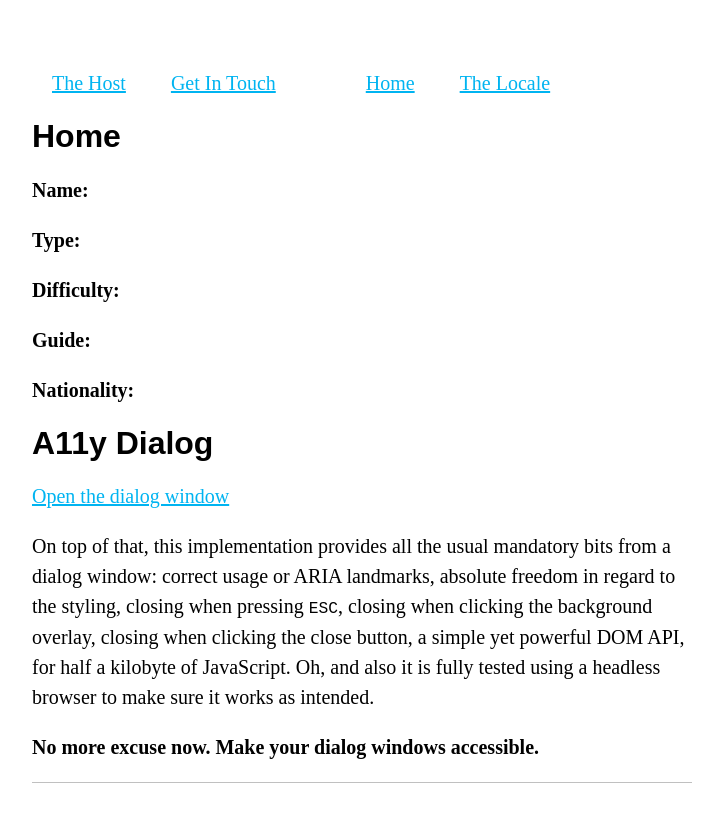
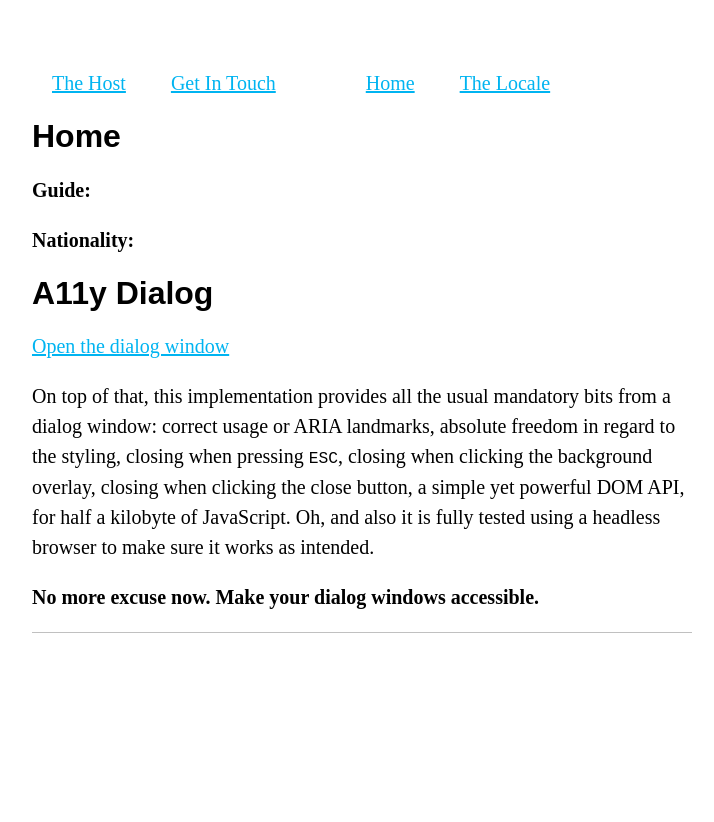
Before and after one commit to jsbarkema/local-rides, a Jekyll site: the page built from index.markdown, in a window 1280 px wide. Shown: the top 822 px of the page, without its empty margins (278-992 px from the left). Built offline with Jekyll 4.4.1, drawn with Linux system fonts in a browser that asks for light colours; part of the change alters nothing that is shown.

```diff
--- a/_config.yml
+++ b/_config.yml
@@ -8,7 +8,7 @@ collections:
   posts:
     title: Posts
     output: true
-  rides:
+  rides-path:
     title: Rides
     output: true
   uploads:
```
Also changed, not shown: _rides-path/routes.markdown (renamed from _rides/routes.markdown).
